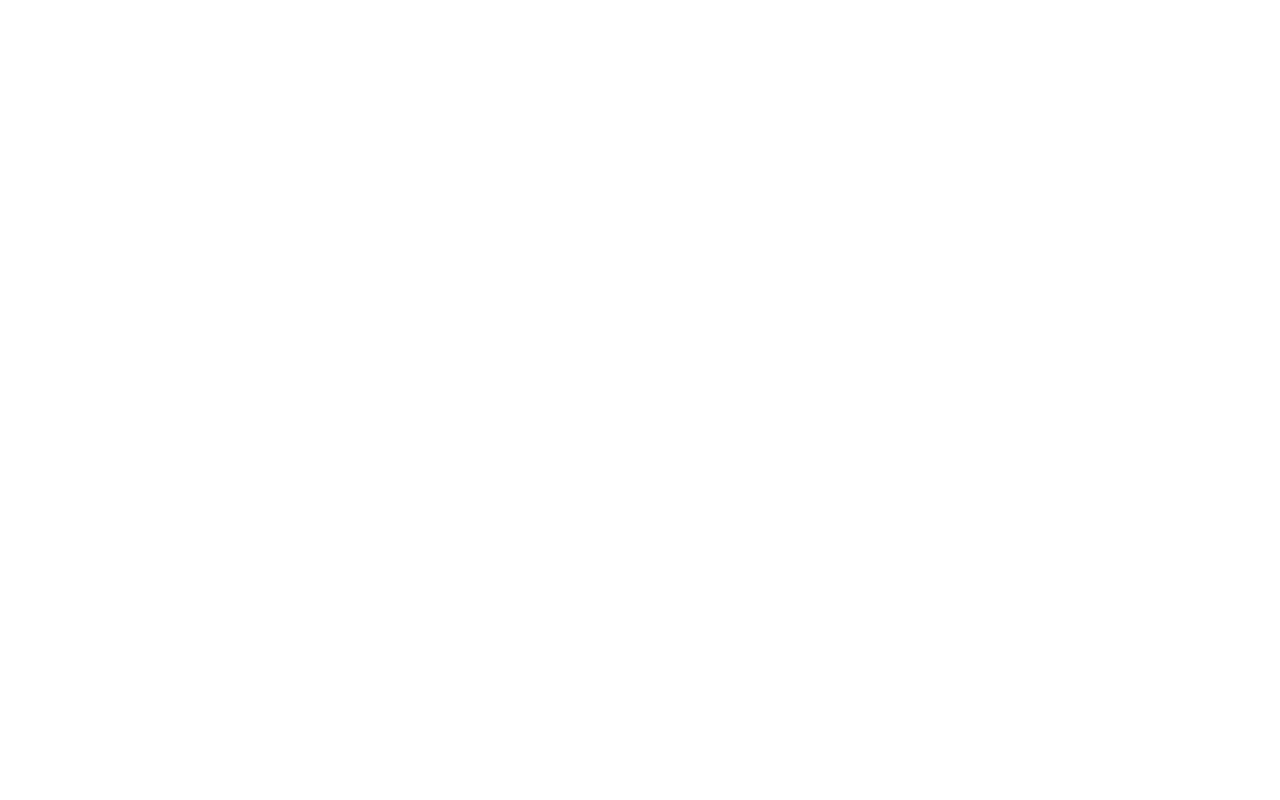
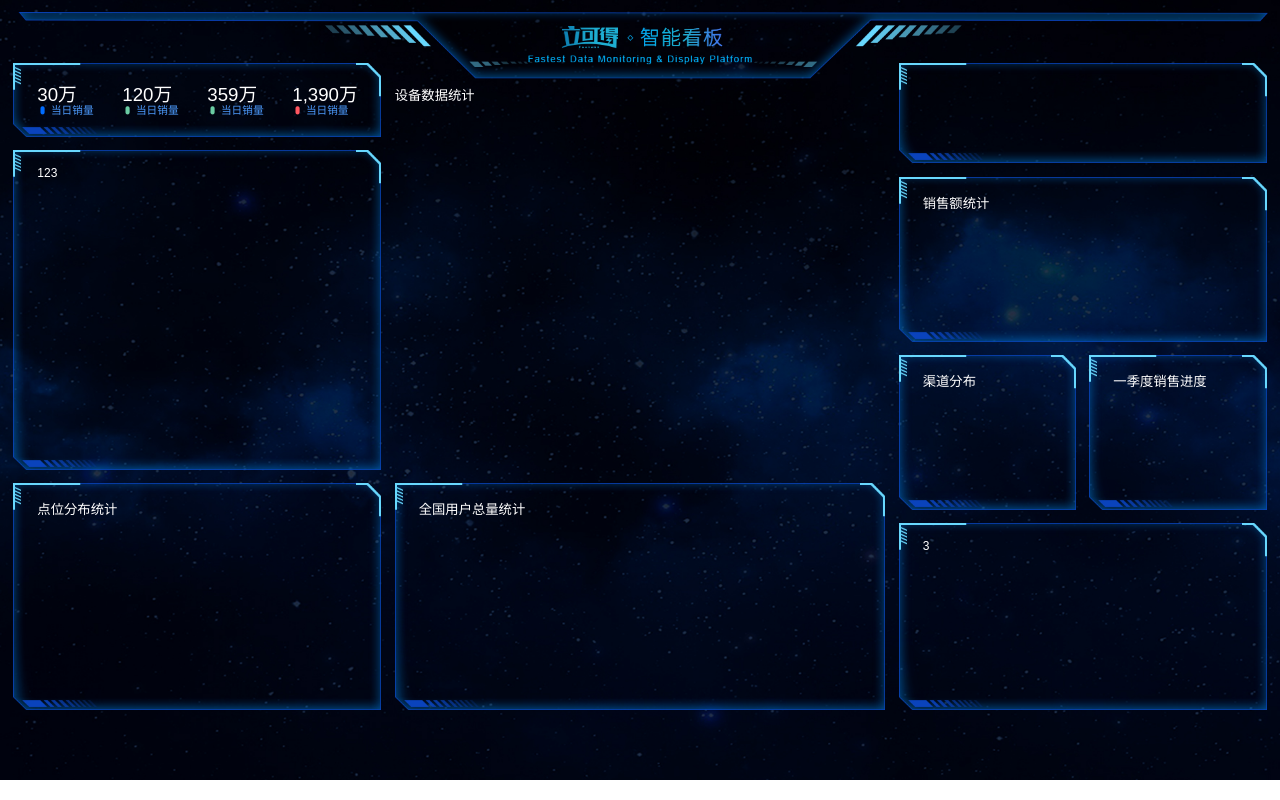
Before and after one commit to YangMr/echarts-project, a plain HTML site: page index.html in a window 1280 px wide. Drawn offline with Linux system fonts and the light colour scheme; files whose address does not match are found by name.

Commit message:
实现基础布局与概览

```diff
--- a/css/common.css
+++ b/css/common.css
@@ -0,0 +1,94 @@
+/*清除元素默认的内外边距  */
+* {
+    margin: 0;
+    padding: 0;
+    box-sizing: border-box;
+  }
+  /*让所有斜体 不倾斜*/
+  em,
+  i {
+    font-style: normal;
+  }
+  /*去掉列表前面的小点*/
+  li {
+    list-style: none;
+  }
+  /*图片没有边框   去掉图片底侧的空白缝隙*/
+  img {
+    border: 0; /*ie6*/
+    vertical-align: middle;
+  }
+  /*让button 按钮 变成小手*/
+  button {
+    cursor: pointer;
+  }
+  /*取消链接的下划线*/
+  a {
+    color: #666;
+    text-decoration: none;
+  }
+
+  a:hover {
+    color: #e33333;
+  }
+  h4 {
+    font-weight: 400;
+  }
+
+  @media screen and (max-width:1024px) {
+    html{
+      font-size: 42.66px !important;
+    }
+  }
+  @media screen and (min-width:1920px) {
+    html{
+      font-size: 80px !important;
+    }
+  }
+
+  body{
+    font-family: Arial, Helvetica, sans-serif;
+    background: url("../image/bg.jpg") no-repeat 0 0 / cover;
+}
+
+.viewport{
+    min-width : 1024px;
+    max-width : 1920px;
+    min-height: 780px;
+    margin: 0 auto;
+    color : #fff;
+    display: flex;
+    padding: 1.1875rem .25rem 0;
+    background:  url("../image/logo.png") no-repeat 0 0 / contain;
+}
+
+.viewport .column{
+    flex : 3;
+}
+.viewport .column:nth-child(2){
+    flex : 4;
+    margin: .4rem .25rem ;
+}
+
+.panel{
+    position: relative;
+    border: .1875rem solid transparent;
+    border-image-source: url("../image/border.png") ;
+    border-image-slice: 51 38 20 132;
+    border-image-repeat: stretch;
+    border-width: .6375rem .475rem .25rem 1.65rem;
+    margin-bottom: .25rem;
+}
+.inner{
+    position:absolute;
+    left : -1.65rem;
+    top : -0.6375rem;
+    right : -0.475rem;
+    bottom : -0.25rem;
+    padding: .3rem .45rem;
+}
+h3{
+  color: #fff;
+  font-weight: 400;
+  font-size:  0.25rem;
+}
--- a/css/index.css
+++ b/css/index.css
@@ -0,0 +1,71 @@
+/* 概览 */
+.overview{
+    height : 1.375rem;
+}
+.overview ul{
+    display: flex;
+    justify-content: space-between;
+}
+.overview h4{
+    font-size: .35rem;
+    color : #fff;
+    /* margin: 0 0 .1rem rem; */
+}
+.overview span{
+    font-size: .2rem;
+    color: #4c9bfd;
+    position: relative;
+    top : -0.075rem;
+}
+
+
+/* 监控 */
+.monitor{
+    height : 6rem;
+}
+
+/* 点位 */
+.point{
+    height : 4.25rem;
+}
+
+/* 地图 */
+.map{
+    height : 7.225rem;
+    margin-bottom: .25rem;
+}
+
+
+/* 用户 */
+.users{
+    height : 4.25rem;
+}
+
+/* 订单 */
+.order{
+    height: 1.875rem;
+}
+
+/* 销售 */
+.sales{
+    height: 3.1rem;
+}
+
+/* 渠道与销售进度 */
+.wrap{
+    display: flex;
+}
+.channel{
+    flex : 1;
+    height: 2.9rem;
+    margin-right: .25rem;
+}
+.quarter{
+    flex : 1;
+    height: 2.9rem;
+}
+
+/* 排行 */
+.top{
+    height: 3.5rem;
+}
--- a/index.html
+++ b/index.html
@@ -13,6 +13,99 @@
     <script src="js/index.js"></script>
 </head>
 <body>
+    <!-- 大盒子 -->
+    <div class="viewport">
+        <!-- 第一列 -->
+        <div class="column">
+            <!--概览-->
+            <div class="overview panel">
+                <div class="inner">
+                    <ul>
+                        <li>
+                            <h4>30万</h4>
+                            <span>
+                               <i class="iconfont icon-dot" style="color: #006cff"></i> 当日销量
+                            </span>
+                        </li>
+                        <li>
+                            <h4>120万</h4>
+                            <span>
+                               <i class="iconfont icon-dot" style="color: #6acca3"></i> 当日销量
+                            </span>
+                        </li>
+                        <li>
+                            <h4>359万</h4>
+                            <span>
+                               <i class="iconfont icon-dot" style="color: #6acca3"></i> 当日销量
+                            </span>
+                        </li>
+                        <li>
+                            <h4>1,390万</h4>
+                            <span>
+                               <i class="iconfont icon-dot" style="color: #ff5660"></i> 当日销量
+                            </span>
+                        </li>
+                    </ul>
+                </div>
+            </div>
+            <!-- 监控 -->
+            <div class="monitor panel">
+                <div class="inner">123</div>
+            </div>
+            <!-- 点位 -->
+            <div class="point panel">
+                <div class="inner">
+                    <h3>点位分布统计</h3>
+                </div>
+            </div>
+        </div>
+        <!-- 第二列 -->
+        <div class="column">
+            <!-- 地图 -->
+            <div class="map">
+                <h3>设备数据统计</h3>
+            </div>
+            <!-- 用户 -->
+            <div class="users panel">
+                <div class="inner">
+                    <h3>全国用户总量统计</h3>
+                </div>
+            </div>
+        </div>
+        <!-- 第三列 -->
+        <div class="column">
+            <!--订单-->
+            <div class="order panel">
+                <div class="inner">
 
+                </div>
+            </div>
+            <!-- 销售 -->
+            <div class="sales panel">
+                <div class="inner">
+                    <h3>销售额统计</h3>
+                </div>
+            </div>
+            <!-- 渠道与销售进度 -->
+            <div class="wrap">
+                <!-- 渠道 -->
+                <div class="channel panel">
+                    <div class="inner">
+                        <h3>渠道分布</h3>
+                    </div>
+                </div>
+                <!-- 销售进度 -->
+                <div class="quarter panel">
+                    <div class="inner">
+                        <h3>一季度销售进度</h3>
+                    </div>
+                </div>
+            </div>
+            <!--排行-->
+            <div class="top panel">
+                <div class="inner">3</div>
+            </div>
+        </div>
+    </div>
 </body>
 </html>
```
